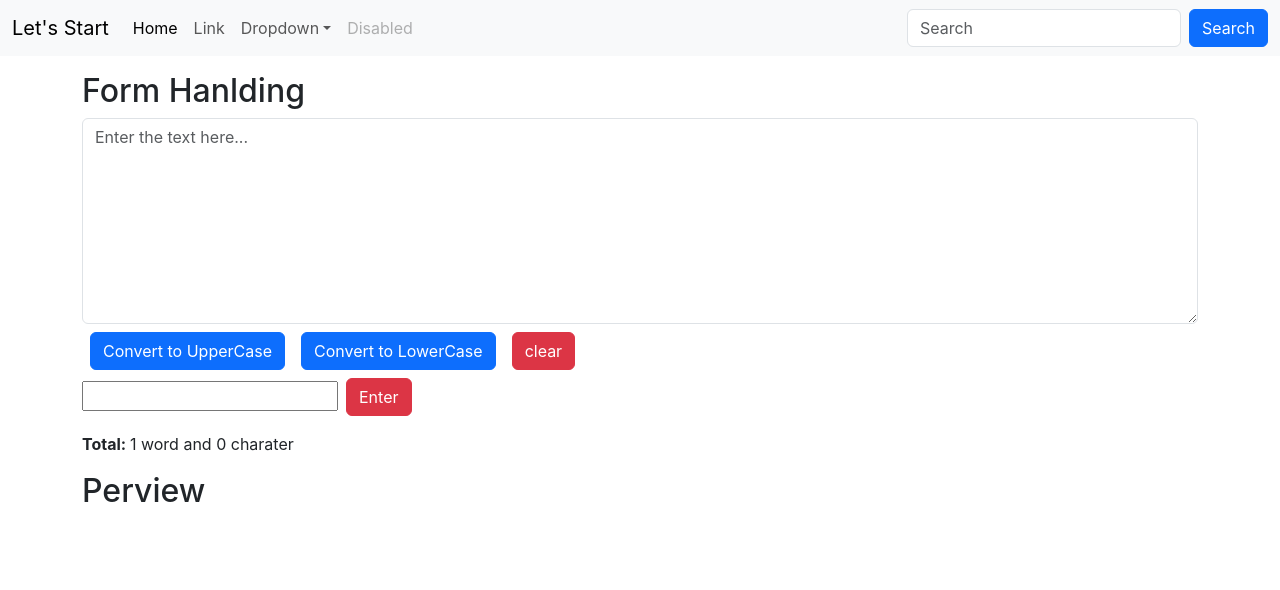
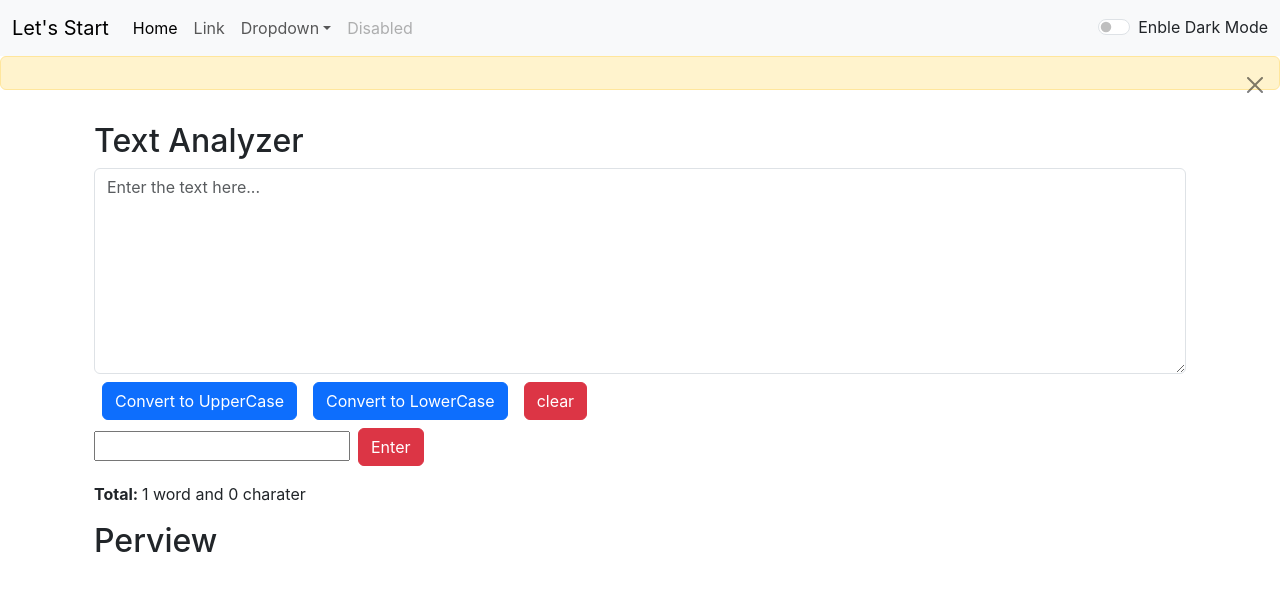
Before and after one commit to KAUSTUBH1J/Lets_start, a React (Create React App) app: page / in a window 1280 px wide. Shown: the top 590 px of the page. Built offline with nearby package versions, Linux system fonts and the light colour scheme.

Commit message:
Upto alert massage

```diff
--- a/src/App.js
+++ b/src/App.js
@@ -1,16 +1,38 @@
-import React from 'react';
+import React,{useState} from 'react';
 import logo from './logo.svg';
 import './App.css';
 import Navbar from './components/Template/Navbar'
 import TextArea from './components/Experiment/Textarea'
 import Signal from './components/Traffic_Light/Signal'
+import Alert from './components/Template/Alert'
 function App() {
+  const [mode, setMode]   = useState('light');
+  const [alert, setAlert] = useState(null);
+
+  const showAlert = (massage, type) =>{
+    setAlert({
+      msg : massage,
+      type: type
+    });
+    console.log(alert);
+  }
+
+  const toggle = () =>{
+    if(mode == 'light'){
+      setMode("dark");
+      showAlert("Dark mode is applied","succes")
+    }else if(mode == "dark"){
+      setMode('light');
+      showAlert("Light mode is applied","succes")
+    }
+    console.log(mode);
+  }
   return (
     <>
-      <Navbar Title="Let's Start"/>
-      <div className='main-body'>
-        <TextArea/>
-
+      <Navbar Title="Let's Start" toggle={toggle} mode={mode}/>
+      <Alert alert={alert}/>
+      <div className='main-body container h-100'>
+        <TextArea mode={mode}/>
       </div>
     </>
   );
--- a/src/components/Experiment/Textarea.jsx
+++ b/src/components/Experiment/Textarea.jsx
@@ -1,6 +1,6 @@
 import React,{useState} from 'react'
 
-export default function Textarea() {
+export default function Textarea(props) {
     const [placeholdertext, setPlaceholder] = useState("Enter the text here...");
     const [text, setText] = useState("");
     const [search, setSearch] = useState("");
@@ -39,8 +39,8 @@ export default function Textarea() {
 
     return (
         <>
-            <div className="container my-3">
-                <h2>Form Hanlding</h2>
+            <div className="container my-3 ">
+                <h2>Text Analyzer </h2>
                 <textarea className='form-control my-2' onChange={Hanldingchange} value={text} placeholder={placeholdertext} rows="8"></textarea>
                 <button className='btn btn-primary mx-2' onClick={toUpper}>Convert to UpperCase</button>
                 <button className='btn btn-primary mx-2' onClick={toLower}>Convert to LowerCase</button>
--- /dev/null
+++ b/src/components/Template/Alert.jsx
@@ -0,0 +1,21 @@
+import react from 'react';
+import PropTypes from 'prop-types'
+
+export default function Alert(props){
+    return(
+        <>
+            <div class="alert alert-warning alert-dismissible fade show" role="alert">
+                {/* {props.alert.m} */}
+                <button type="button" class="btn-close" data-bs-dismiss="alert" aria-label="Close"></button>
+            </div>
+        </>
+    )
+}
+
+Alert.propTypes = {
+    massage: PropTypes.string.isRequired,
+}
+
+Alert.defaultProps = {
+    massage: 'Defult massage',
+}
--- a/src/components/Template/Navbar.jsx
+++ b/src/components/Template/Navbar.jsx
@@ -3,16 +3,16 @@ import React from 'react'
 export default function Navbar(props) {
   return (
     <>
-        <nav className="navbar navbar-expand-lg bg-body-tertiary">
+        <nav className={`navbar  navbar-expand-lg ${props.mode == 'light' ? 'bg-body-tertiary' : 'bg-dark' } `}  data-bs-theme={`${props.mode == 'light' ? 'light':'dark'}`}>
             <div className="container-fluid">
                 <a className="navbar-brand" href="#">{props.Title}</a>
                 <button className="navbar-toggler" type="button" data-bs-toggle="collapse" data-bs-target="#navbarSupportedContent" aria-controls="navbarSupportedContent" aria-expanded="false" aria-label="Toggle navigation">
-                <span className="navbar-toggler-icon"></span>
+                    <span className="navbar-toggler-icon"></span>
                 </button>
                 <div className="collapse navbar-collapse" id="navbarSupportedContent">
                 <ul className="navbar-nav me-auto mb-2 mb-lg-0">
                     <li className="nav-item">
-                    <a className="nav-link active" aria-current="page" href="#">Home</a>
+                        <a className="nav-link active" aria-current="page" href="#">Home</a>
                     </li>
                     <li className="nav-item">
                     <a className="nav-link" href="#">Link</a>
@@ -32,10 +32,12 @@ export default function Navbar(props) {
                     <a className="nav-link disabled" aria-disabled="true">Disabled</a>
                     </li>
                 </ul>
-                <form className="d-flex" role="search">
-                    <input className="form-control me-2" type="search" placeholder="Search" aria-label="Search"/>
-                    <button className="btn btn-primary" type="submit">Search</button>
-                </form>
+                {/* <form className="d-flex" role="search"> */}
+                <div className='form-check form-switch text' >
+                    <input className='form-check-input' type="checkbox" id='mode' onClick={props.toggle} />
+                    <label className={`nav-item ${props.mode == 'light' ? '':'text-white'}`} htmlFor="mode" >Enble Dark Mode</label>
+                </div>
+                {/* </form> */}
                 </div>
             </div>
             </nav>
```
